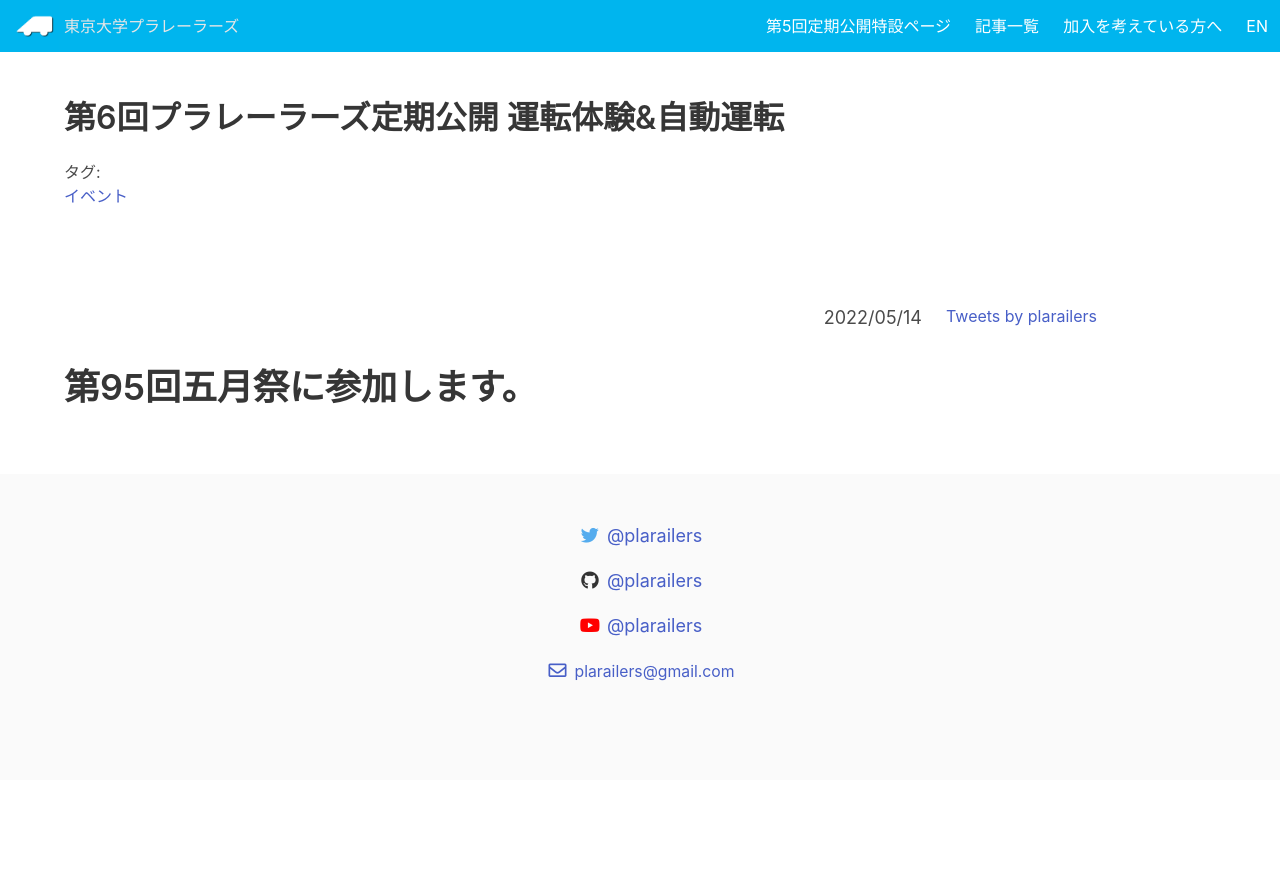
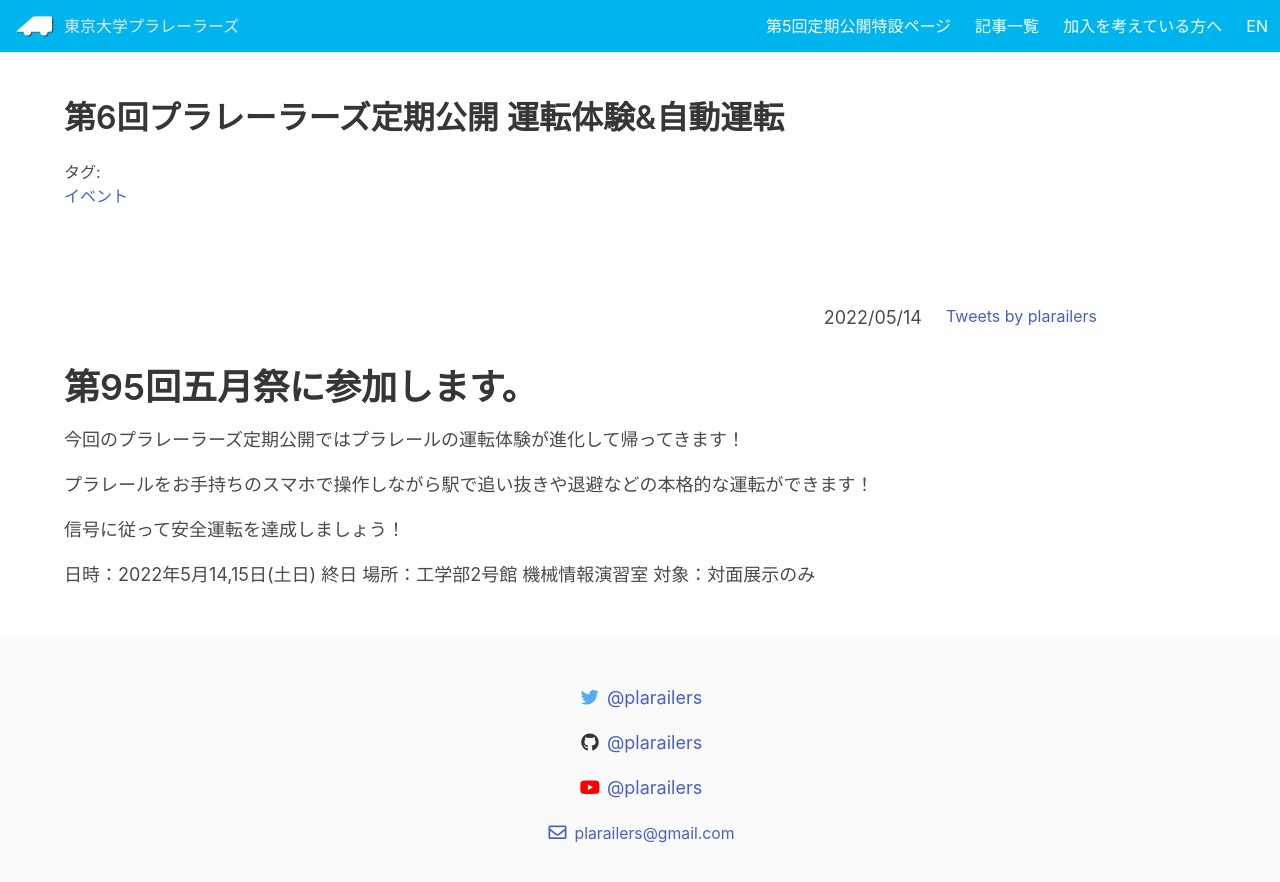
Before and after one commit to plarailers/plarailers.github.io, a Jekyll site: the page built from _posts/2022-05-14-00.md, in a window 1280 px wide and 942 px high. Shown: the top 882 px of the window. Built offline with Jekyll 4.4.1, drawn with Linux system fonts in a browser that asks for light colours; nearby versions of some CDN libraries; comment, search, counter and statistics services are not loaded.

Commit message:
Update 2022-05-14-00.md

```diff
--- a/_posts/2022-05-14-00.md
+++ b/_posts/2022-05-14-00.md
@@ -7,3 +7,13 @@
 ---
 
 # 第95回五月祭に参加します。
+
+今回のプラレーラーズ定期公開ではプラレールの運転体験が進化して帰ってきます！
+
+プラレールをお手持ちのスマホで操作しながら駅で追い抜きや退避などの本格的な運転ができます！
+
+信号に従って安全運転を達成しましょう！
+
+日時：2022年5月14,15日(土日) 終日
+場所：工学部2号館 機械情報演習室
+対象：対面展示のみ
```
